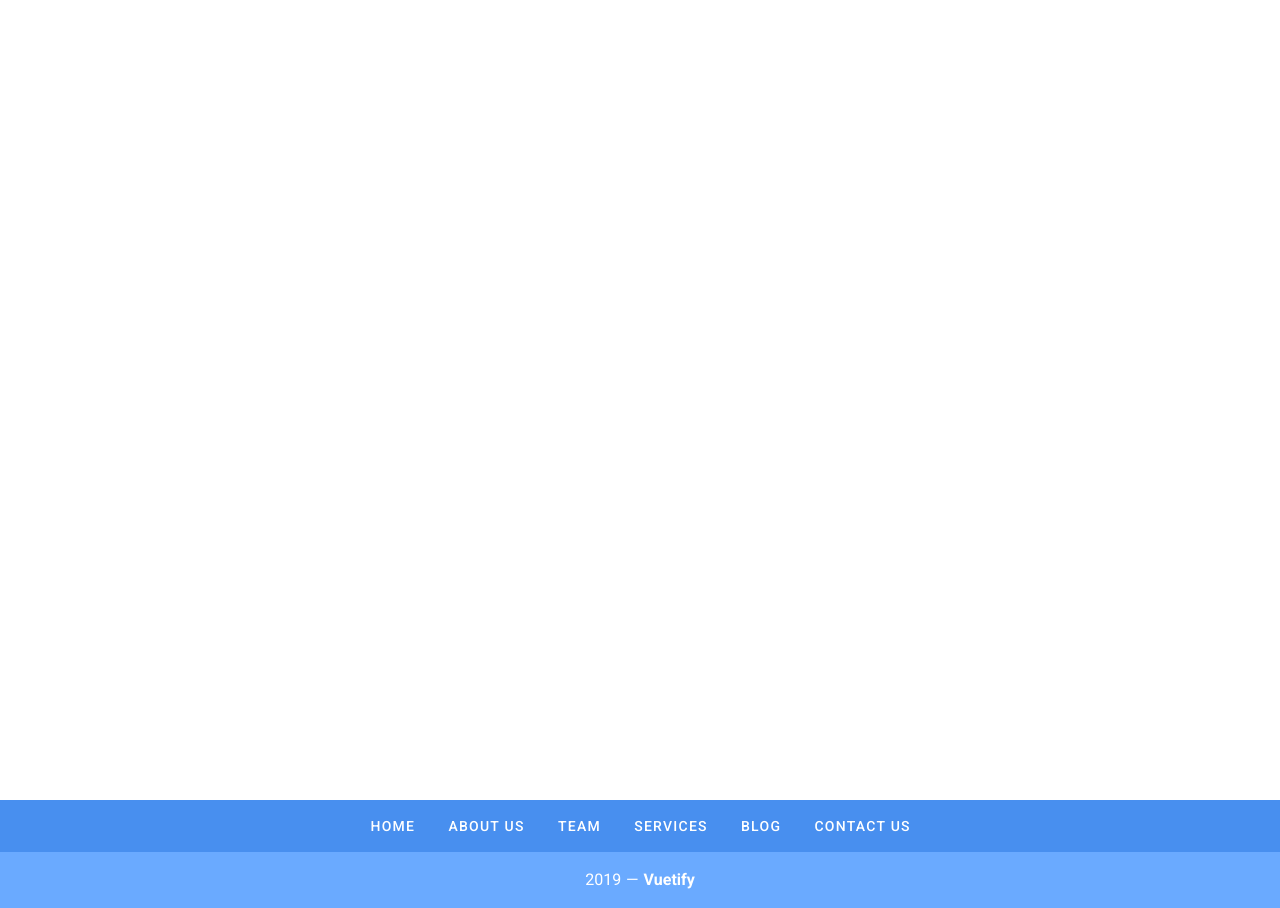
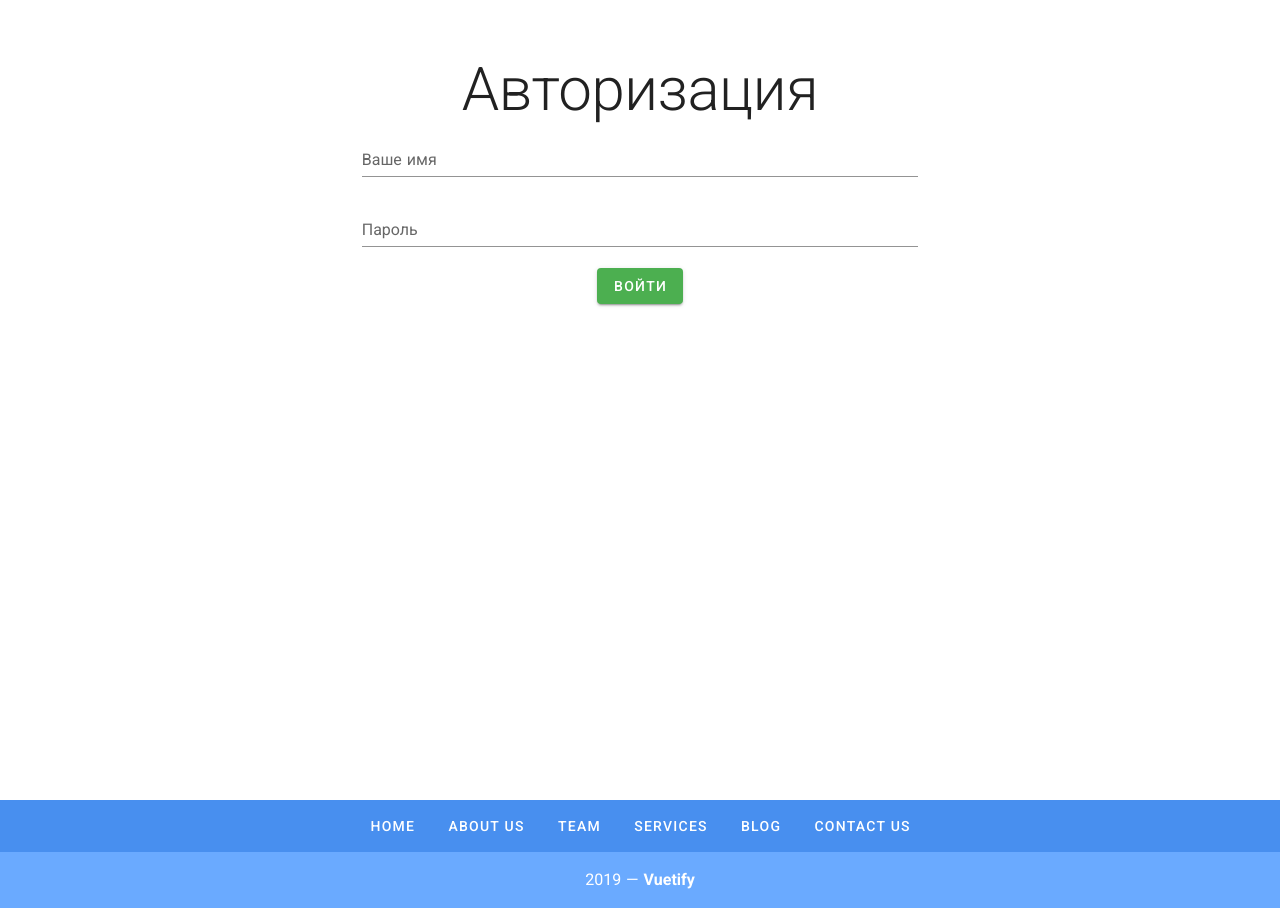
Before and after one commit to on3dd/Notes-App, a Nuxt app in the folder client/: page /login in a window 1280 px wide. Built offline with nearby package versions, Linux system fonts and the light colour scheme.

Commit message:
changed login template

```diff
--- a/client/pages/login.vue
+++ b/client/pages/login.vue
@@ -1,16 +1,11 @@
 <template>
-    <v-app id="inspire">
-
-    <v-content style="min-height: 100vh;">
-
-      <v-container
-        class="fill-height"
-        fluid
-      >
-        <v-row
-          align="center"
-          justify="center"
-        >
+  <v-app id="inspire">
+    <v-content style="min-height: 100vh">
+      <v-container class="my-12">
+        <v-row justify="center" no-gutters class="mx-md-6">
+          <v-col :sm="10" :md="6" align="center">
+            <LoginForm></LoginForm>
+          </v-col>
         </v-row>
       </v-container>
     </v-content>
@@ -19,22 +14,17 @@
 </template>
 
 <script>
-    import Footer from "~/components/Footer";
+import Footer from "../components/Footer";
+import LoginForm from "../components/LoginForm";
 
-    export default {
-        components: {
-            Footer,
-        },
-        props: {
-            source: String,
-        },
-
-        data: () => ({
-            drawer: null,
-        }),
-    }
+export default {
+  components: {
+    Footer,
+    LoginForm
+  },
+  name: "login.vue"
+};
 </script>
 
 <style scoped>
-
 </style>
```
